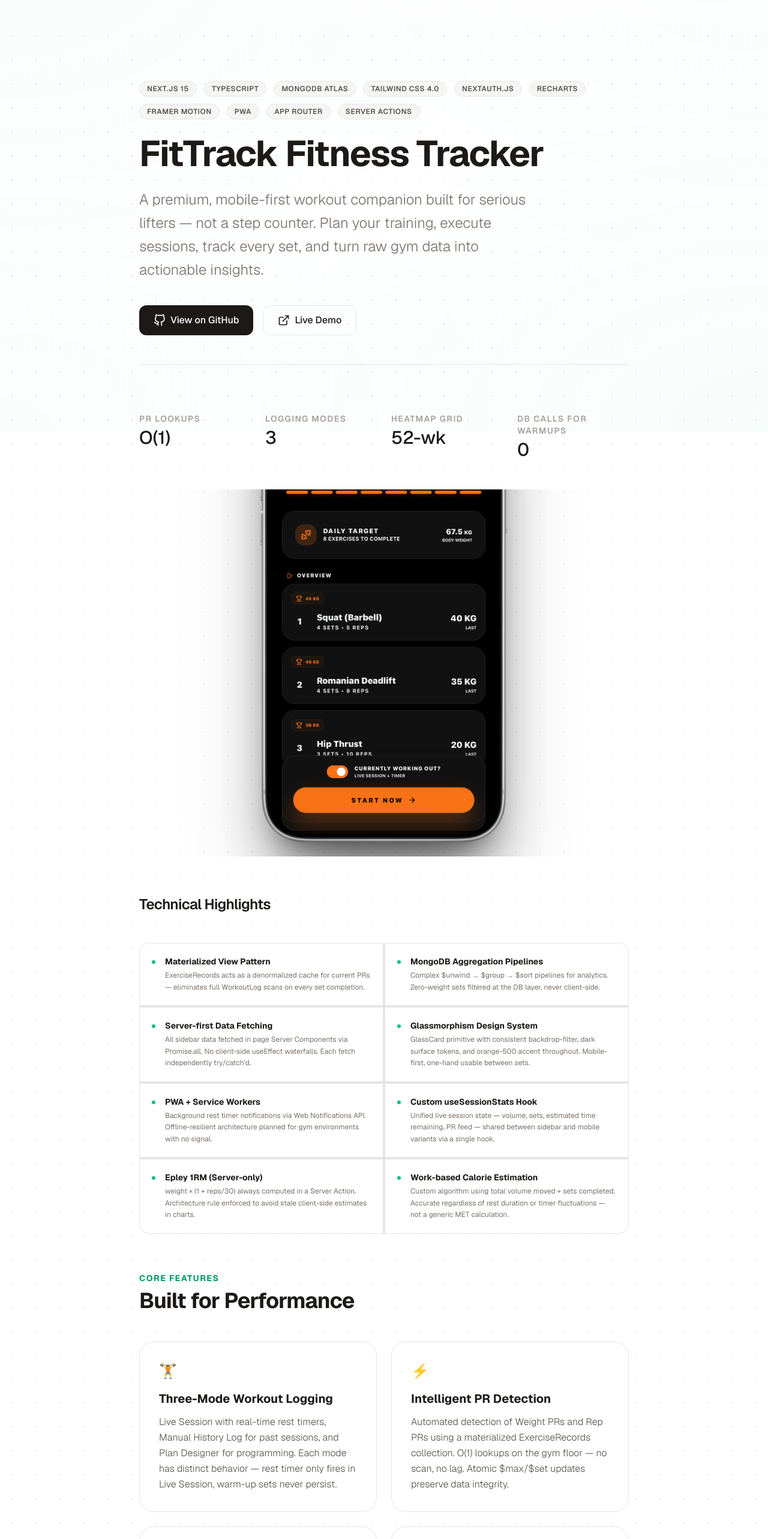
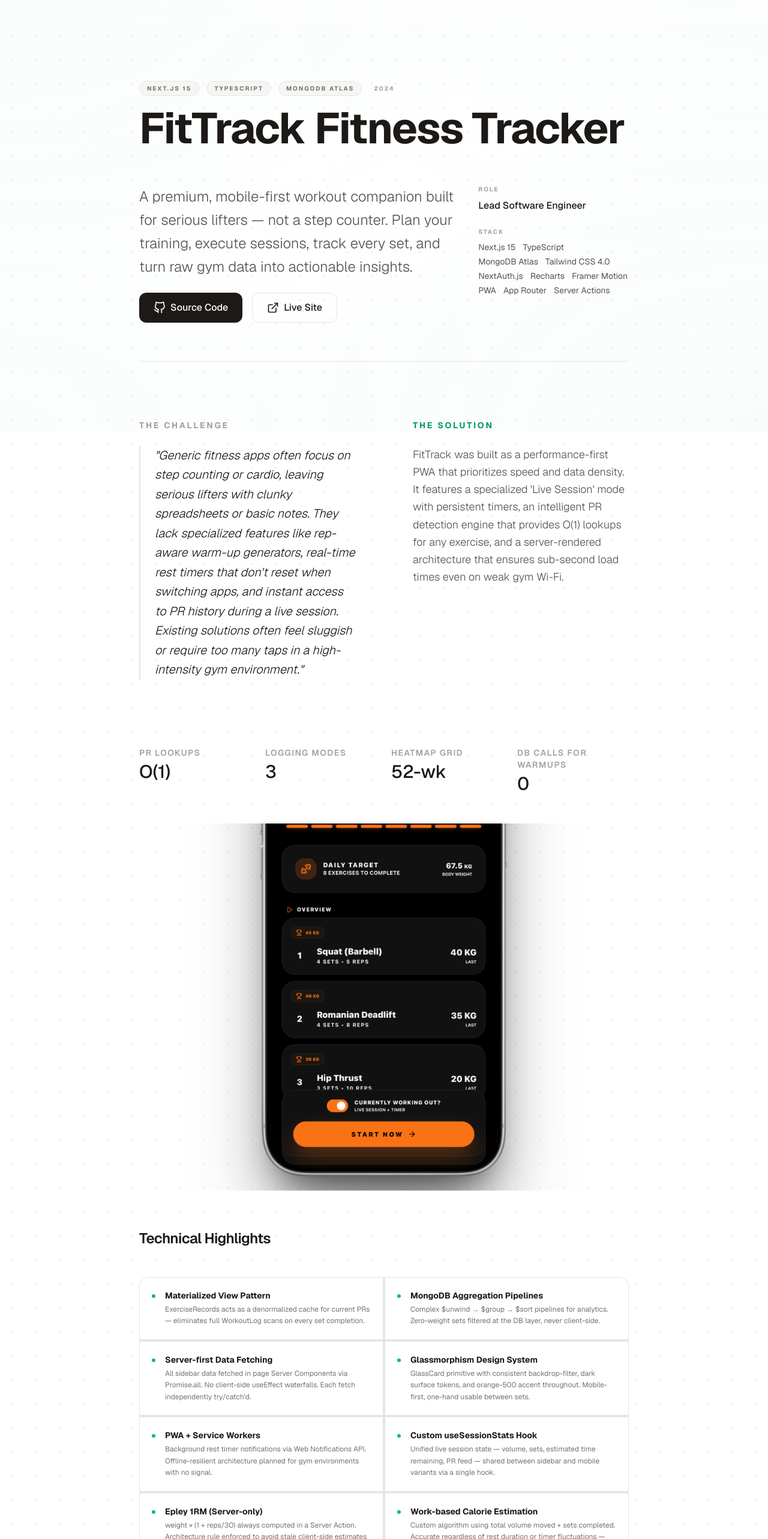
Before and after one commit to lokesh-dc/portfolio, a Next.js app: page /projects/fitness-tracker in a window 1280 px wide. Shown: the part 80-2646 px from the top of the page at 60% size. Built offline with nearby package versions, Linux system fonts and the light colour scheme.

Commit message:
Project : details page

```diff
--- a/src/app/projects/[slug]/page.tsx
+++ b/src/app/projects/[slug]/page.tsx
@@ -19,64 +19,114 @@
   }
 
   return (
-    <div className="flex-1 w-full max-w-4xl mx-auto px-6 md:px-10 mt-12 md:mt-24 space-y-16 pb-32">
+    <div className="flex-1 w-full max-w-4xl mx-auto px-6 md:px-10 mt-12 md:mt-24 space-y-24 pb-32">
       {/* Article Content */}
-      <article className="space-y-16">
+      <article className="space-y-24">
         {/* Project Header */}
-        <header className="space-y-6 border-b border-stone-200 dark:border-stone-800 pb-12">
+        <header className="space-y-10 border-b border-stone-200 dark:border-stone-800 pb-16">
+          <div className="space-y-4">
             <div className="flex flex-wrap items-center gap-3">
-            {project.technologies?.map((tag: string) => (
-              <span key={tag} className="px-3 py-1 text-xs font-semibold uppercase tracking-wider bg-stone-100 dark:bg-stone-900 text-stone-600 dark:text-stone-400 rounded-full border border-stone-200 dark:border-stone-800">
+              {project.technologies?.slice(0, 3).map((tag: string) => (
+                <span key={tag} className="px-3 py-1 text-[10px] font-bold uppercase tracking-[0.2em] bg-stone-100 dark:bg-stone-900 text-stone-500 dark:text-stone-400 rounded-full border border-stone-200 dark:border-stone-800">
                   {tag}
                 </span>
               ))}
+              {project.year && (
+                <span className="text-[10px] font-bold uppercase tracking-[0.2em] text-stone-400 dark:text-stone-500 ml-2">
+                  {project.year}
+                </span>
+              )}
             </div>
-          <h1 className="text-4xl md:text-6xl font-sans font-bold tracking-tight text-stone-900 dark:text-white leading-[1.1]">
+            <h1 className="text-5xl md:text-7xl font-sans font-bold tracking-tight text-stone-900 dark:text-white leading-[1.05]">
               {project.title}
             </h1>
-          <p className="text-xl md:text-2xl text-stone-500 dark:text-stone-400 font-light leading-relaxed max-w-2xl">
+          </div>
+
+          <div className="grid grid-cols-1 md:grid-cols-3 gap-8 pt-4">
+            <div className="md:col-span-2 space-y-6">
+              <p className="text-xl md:text-2xl text-stone-600 dark:text-stone-400 font-light leading-relaxed">
                 {project.description}
               </p>
-
-          <div className="flex flex-wrap gap-4 pt-4">
+              <div className="flex flex-wrap gap-4">
                 {project.github && (
                   <a href={project.github} target="_blank" rel="noopener noreferrer" className="inline-flex items-center gap-2 px-6 py-3 bg-stone-900 dark:bg-white text-white dark:text-stone-900 rounded-xl font-medium hover:opacity-90 transition-opacity">
                     <Github className="w-5 h-5" />
-                View on GitHub
+                    Source Code
                   </a>
                 )}
                 {project.live && (
                   <a href={project.live} target="_blank" rel="noopener noreferrer" className="inline-flex items-center gap-2 px-6 py-3 border border-stone-200 dark:border-stone-800 text-stone-900 dark:text-white rounded-xl font-medium hover:bg-stone-50 dark:hover:bg-stone-900 transition-colors">
                     <ExternalLink size={20} />
-                Live Demo
+                    Live Site
                   </a>
                 )}
               </div>
+            </div>
+
+            <div className="space-y-6 pt-2 md:pt-0">
+              {project.role && (
+                <div>
+                  <h4 className="text-[10px] font-bold uppercase tracking-[0.2em] text-stone-400 dark:text-stone-500 mb-2">Role</h4>
+                  <p className="text-stone-900 dark:text-stone-100 font-medium">{project.role}</p>
+                </div>
+              )}
+              <div>
+                <h4 className="text-[10px] font-bold uppercase tracking-[0.2em] text-stone-400 dark:text-stone-500 mb-2">Stack</h4>
+                <div className="flex flex-wrap gap-x-3 gap-y-1">
+                  {project.technologies?.map((tech: string) => (
+                    <span key={tech} className="text-stone-600 dark:text-stone-400 text-sm">{tech}</span>
+                  ))}
+                </div>
+              </div>
+            </div>
+          </div>
         </header>
 
+        {/* Problem & Solution */}
+        {(project.problem || project.solution) && (
+          <section className="grid grid-cols-1 md:grid-cols-2 gap-12 md:gap-24">
+            {project.problem && (
+              <div className="space-y-6">
+                <h2 className="text-sm font-bold uppercase tracking-[0.2em] text-stone-400 dark:text-stone-500">The Challenge</h2>
+                <p className="text-xl text-stone-900 dark:text-stone-100 font-light leading-relaxed italic border-l-2 border-stone-200 dark:border-stone-800 pl-6">
+                  "{project.problem}"
+                </p>
+              </div>
+            )}
+            {project.solution && (
+              <div className="space-y-6">
+                <h2 className="text-sm font-bold uppercase tracking-[0.2em] text-emerald-600 dark:text-emerald-500">The Solution</h2>
+                <p className="text-lg text-stone-600 dark:text-stone-400 font-light leading-relaxed">
+                  {project.solution}
+                </p>
+              </div>
+            )}
+          </section>
+        )}
+
         {/* Dynamic Blocks */}
-        <section>
+        <section className="space-y-24">
           <BlockRenderer blocks={(project.content || []) as Block[]} />
         </section>
 
         {/* Features Grid */}
         {project.features && (
-          <section className="space-y-12">
-            <div className="space-y-2">
-              <p className="text-sm font-bold uppercase tracking-widest text-emerald-600 dark:text-emerald-400">Core Features</p>
-              <h2 className="text-3xl md:text-4xl font-sans font-bold text-stone-900 dark:text-white tracking-tight">Built for Performance</h2>
+          <section className="space-y-16">
+            <div className="space-y-4">
+              <p className="text-xs font-bold uppercase tracking-[0.3em] text-emerald-600 dark:text-emerald-400">Deep Dive</p>
+              <h2 className="text-4xl md:text-5xl font-sans font-bold text-stone-900 dark:text-white tracking-tight">Core Features</h2>
             </div>
-            <div className="grid grid-cols-1 md:grid-cols-2 gap-6">
+            <div className="grid grid-cols-1 md:grid-cols-2 gap-8">
               {project.features.map((feature: any, idx: number) => {
                 const isObject = typeof feature === "object";
                 return (
-                  <div key={idx} className="group p-8 rounded-3xl bg-white dark:bg-stone-900/30 border border-stone-200 dark:border-stone-800 hover:border-emerald-500 transition-colors">
-                    {isObject && feature.icon && <span className="text-2xl mb-4 block">{feature.icon}</span>}
-                    <h3 className="text-xl font-bold text-stone-900 dark:text-white mb-3">
+                  <div key={idx} className="group p-10 rounded-[2.5rem] bg-white dark:bg-stone-900/30 border border-stone-100 dark:border-stone-800/50 hover:border-emerald-500/50 transition-all duration-500">
+                    {isObject && feature.icon && <span className="text-3xl mb-6 block transform group-hover:scale-110 transition-transform duration-500">{feature.icon}</span>}
+                    <h3 className="text-2xl font-bold text-stone-900 dark:text-white mb-4">
                       {isObject ? feature.title : feature}
                     </h3>
                     {isObject && (
-                      <p className="text-stone-600 dark:text-stone-400 font-light leading-relaxed">
+                      <p className="text-stone-600 dark:text-stone-400 font-light leading-relaxed text-lg">
                         {feature.description}
                       </p>
                     )}
@@ -89,23 +139,23 @@
 
         {/* Roadmap */}
         {project.upcomingIdeas && (
-          <section className="space-y-12 bg-stone-50 dark:bg-stone-900/30 p-8 md:p-12 rounded-[2rem] border border-stone-200 dark:border-stone-800">
-            <div className="flex items-center gap-3 mb-8">
-              <div className="w-2 h-2 rounded-full bg-emerald-500" />
-              <h2 className="text-2xl font-sans font-bold text-stone-900 dark:text-white">Roadmap</h2>
+          <section className="space-y-12 bg-stone-50 dark:bg-stone-900/30 p-10 md:p-16 rounded-[3rem] border border-stone-200 dark:border-stone-800">
+            <div className="flex items-center gap-4 mb-8">
+              <div className="w-3 h-3 rounded-full bg-emerald-500 animate-pulse" />
+              <h2 className="text-3xl font-sans font-bold text-stone-900 dark:text-white">Roadmap</h2>
             </div>
-            <div className="grid grid-cols-1 gap-8">
+            <div className="grid grid-cols-1 gap-12">
               {project.upcomingIdeas.map((idea: any, idx: number) => (
-                <div key={idx} className="space-y-4">
-                  <div className="flex items-center gap-3">
-                    {idea.icon && <span className="text-xl">{idea.icon}</span>}
-                    <h3 className="text-lg font-bold text-stone-900 dark:text-white">{idea.title}</h3>
+                <div key={idx} className="space-y-5">
+                  <div className="flex items-center gap-4">
+                    {idea.icon && <span className="text-2xl">{idea.icon}</span>}
+                    <h3 className="text-xl font-bold text-stone-900 dark:text-white">{idea.title}</h3>
                   </div>
-                  <p className="text-stone-600 dark:text-stone-400 font-light leading-relaxed">{idea.description}</p>
+                  <p className="text-stone-600 dark:text-stone-400 font-light leading-relaxed text-lg">{idea.description}</p>
                   {idea.tags && (
-                    <div className="flex flex-wrap gap-2">
+                    <div className="flex flex-wrap gap-2 pt-2">
                       {idea.tags.map((tag: string) => (
-                        <span key={tag} className="px-3 py-1 text-xs rounded-full bg-stone-100 dark:bg-stone-800 text-stone-600 dark:text-stone-400 border border-stone-200 dark:border-stone-700">
+                        <span key={tag} className="px-3 py-1 text-[10px] font-bold uppercase tracking-wider rounded-full bg-stone-200/50 dark:bg-stone-800/50 text-stone-500 dark:text-stone-400 border border-transparent hover:border-stone-300 dark:hover:border-stone-700 transition-colors">
                           {tag}
                         </span>
                       ))}
--- a/src/lib/data.ts
+++ b/src/lib/data.ts
@@ -7,6 +7,10 @@
   detailImage: string;
   link?: string;
   slug?: string;
+  problem?: string;
+  solution?: string;
+  year?: string;
+  role?: string;
 };
 
 export type Job = {
--- a/src/lib/portfolio-data.json
+++ b/src/lib/portfolio-data.json
@@ -89,6 +89,8 @@
 			"live": "https://workouts-logger.vercel.app?demo=true",
 			"thumbnail": "/fitness-tracker/thumbnail.png",
 			"detailImage": "/fitness-tracker/details.png",
+			"problem": "Generic fitness apps often focus on step counting or cardio, leaving serious lifters with clunky spreadsheets or basic notes. They lack specialized features like rep-aware warm-up generators, real-time rest timers that don't reset when switching apps, and instant access to PR history during a live session. Existing solutions often feel sluggish or require too many taps in a high-intensity gym environment.",
+			"solution": "FitTrack was built as a performance-first PWA that prioritizes speed and data density. It features a specialized 'Live Session' mode with persistent timers, an intelligent PR detection engine that provides O(1) lookups for any exercise, and a server-rendered architecture that ensures sub-second load times even on weak gym Wi-Fi.",
 			"technologies": [
 				"Next.js 15",
 				"TypeScript",
@@ -222,6 +224,8 @@
 			"role": "Full Stack Developer",
 			"thumbnail": "/portfolio/thumbnail.png",
 			"detailImage": "/portfolio/detail.png",
+			"problem": "Traditional portfolios are often static, linear, and force recruiters to dig through buried links to find relevant info. They lack engagement and don't demonstrate a developer's ability to build truly interactive, product-like experiences. In a market flooded with 'infinite scroll' resumes, it's hard to stand out without a unique interaction model.",
+			"solution": "I designed a conversational UI that inverts the browsing experience. Instead of searching, visitors 'ask' for what they need via a command palette or chat interface. Built with Next.js App Router and Framer Motion, it provides sub-second transitions and a premium, tool-like feel that mirrors modern AI applications.",
 			"technologies": [
 				"Next.js",
 				"Tailwind CSS",
@@ -274,8 +278,12 @@
 			"description": "Full-stack media discovery platform built on Next.js with SSR/ISR, a TypeScript normalization layer across TMDB's Movie & TV APIs, and sub-second TTFB via parallel server-side data fetching.",
 			"year": "2024",
 			"role": "Lead Full-Stack Developer",
+			"github": "https://github.com/lokesh-dc/streamXplore",
+			"live": "https://onscreen-movie.vercel.app/",
 			"thumbnail": "/hookedonmovies/thumbnail.png",
 			"detailImage": "/hookedonmovies/details.png",
+			"problem": "Many movie discovery apps suffer from 'data fragmentation'—fetching from multiple endpoints leads to inconsistent UI states and slow loading (waterfalls). Additionally, TMDB's API returns different schemas for Movies vs TV Shows, often causing runtime errors if not handled with rigorous type safety.",
+			"solution": "I implemented a custom TypeScript normalization layer that reconciles all TMDB entities into a single unified interface. To solve the performance issue, I architected a parallel fetching strategy using Promise.all on the server side, combined with ISR to keep trending content fresh without sacrificing speed.",
 			"technologies": [
 				"Next.js",
 				"TypeScript",
```
Lines whose indentation alone changed are shown as unchanged.
